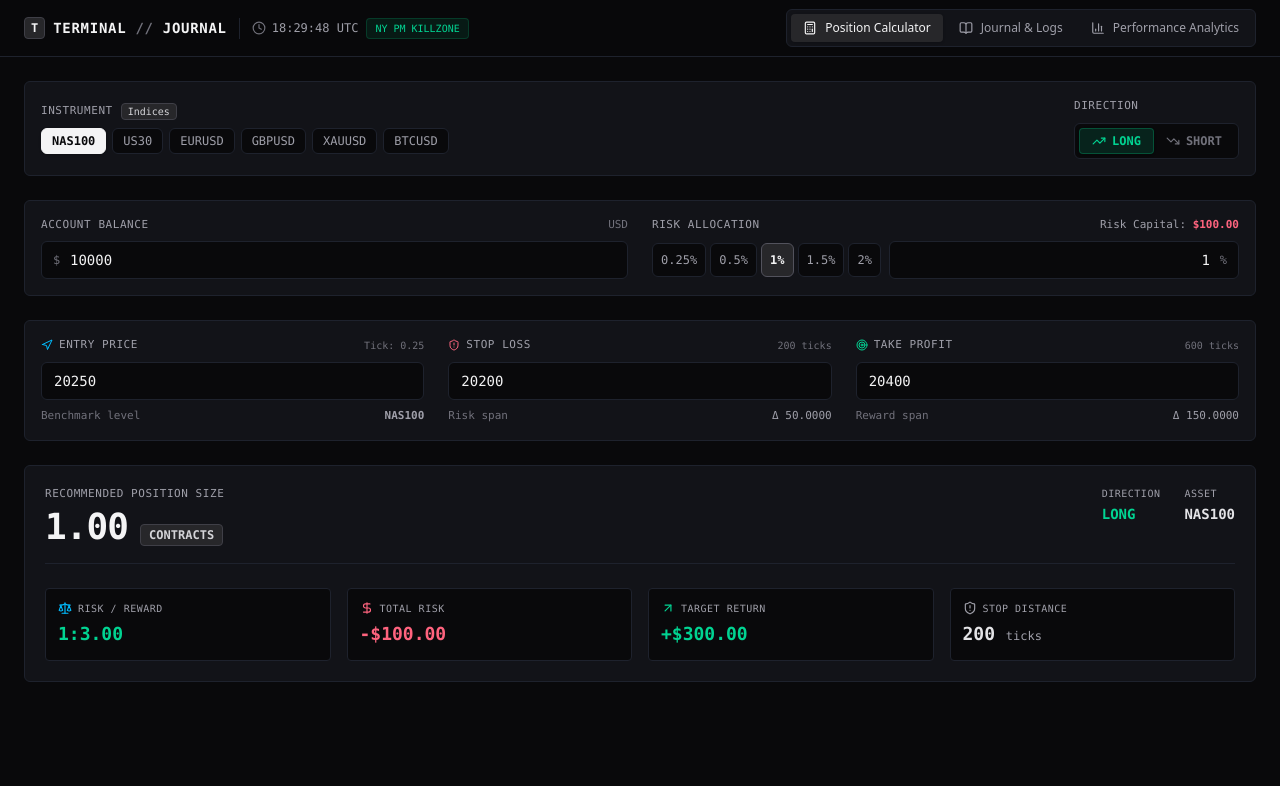
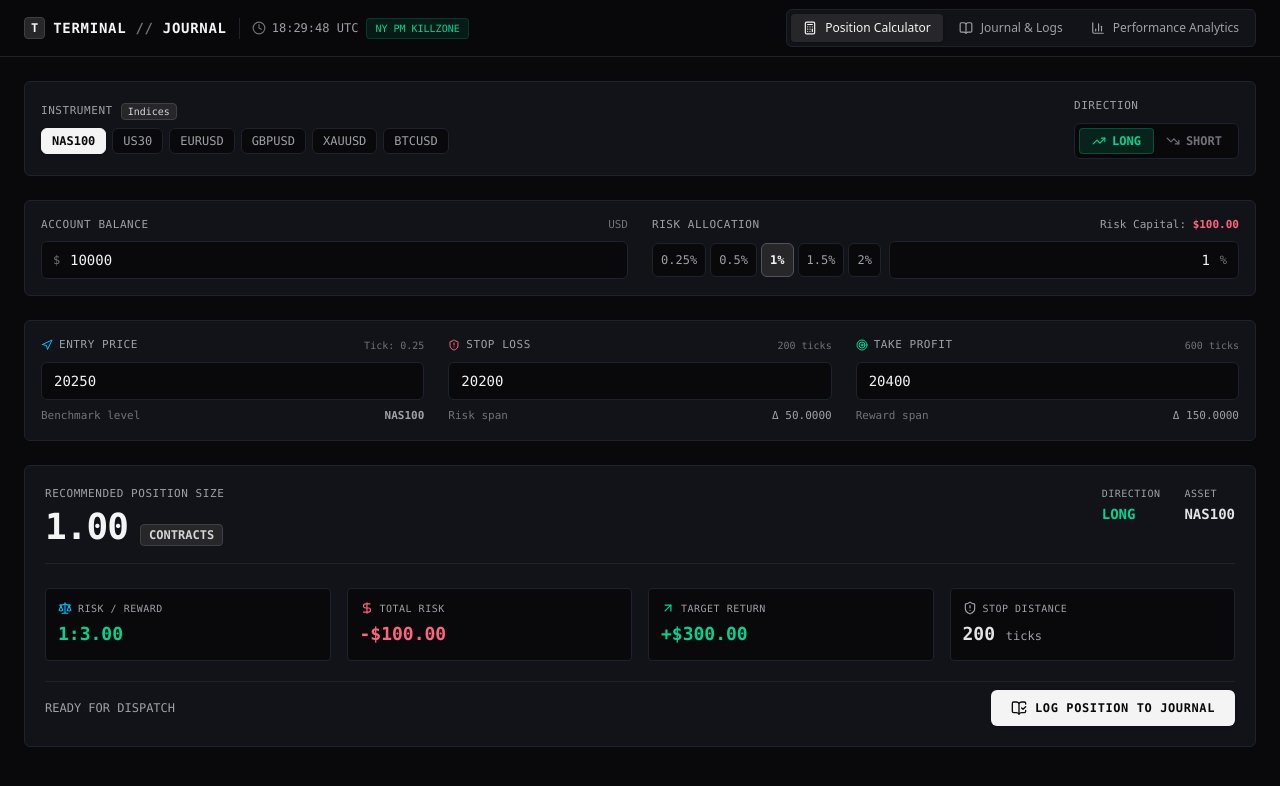
Before and after one commit to akio-q/trading-journal, a Next.js app: page / in a window 1280 px wide. Shown: the top 786 px of the page. Built offline with nearby package versions, Linux system fonts and the light colour scheme.

Commit message:
feat(calculator): implement log trade action hook with payload dispatcher and execution guard

```diff
--- a/components/calculator.tsx
+++ b/components/calculator.tsx
@@ -6,6 +6,7 @@ import {
   ASSET_SPECS,
   AssetSymbol,
   TradeDirection,
+  TradeLog,
 } from "@/types/trading";
 import { calculatePositionSize } from "@/lib/calculations";
 import {
@@ -18,11 +19,19 @@ import {
   Scale,
   DollarSign,
   ArrowUpRight,
+  BookOpenCheck,
+  CheckCircle2,
 } from "lucide-react";
 
 const RISK_PRESETS = [0.25, 0.5, 1.0, 1.5, 2.0] as const;
 
-export function PositionCalculator() {
+export type LogTradePayload = Omit<TradeLog, "id" | "createdAt" | "status">;
+
+interface PositionCalculatorProps {
+  onLogTrade?: (trade: LogTradePayload) => void;
+}
+
+export function PositionCalculator({ onLogTrade }: PositionCalculatorProps) {
   const [selectedAsset, setSelectedAsset] = useState<AssetSymbol>("NAS100");
   const [direction, setDirection] = useState<TradeDirection>("long");
 
@@ -40,6 +49,9 @@ export function PositionCalculator() {
   const [takeProfitPrice, setTakeProfitPrice] = useState<number>(
     ASSET_SPECS.NAS100.defaultTp,
   );
+
+  // Visual feedback state for logged trades
+  const [lastLoggedAt, setLastLoggedAt] = useState<string | null>(null);
 
   const handleSelectAsset = (asset: AssetSymbol) => {
     setSelectedAsset(asset);
@@ -82,6 +94,30 @@ export function PositionCalculator() {
 
   const positionUnitLabel =
     currentSpec.category === "Indices" ? "CONTRACTS" : "LOTS";
+
+  const handleLogTrade = () => {
+    if (!result.isValid) return;
+
+    const payload: LogTradePayload = {
+      asset: selectedAsset,
+      direction,
+      entryPrice,
+      stopLossPrice,
+      takeProfitPrice,
+      positionSize: result.positionSize,
+      riskPercentage,
+      cashAtRisk: result.cashAtRisk,
+      projectedProfit: result.projectedProfit,
+      riskRewardRatio: result.riskRewardRatio,
+    };
+
+    if (onLogTrade) {
+      onLogTrade(payload);
+    }
+
+    const timestamp = new Date().toLocaleTimeString();
+    setLastLoggedAt(timestamp);
+  };
 
   return (
     <div className="w-full space-y-6">
@@ -371,8 +407,8 @@ export function PositionCalculator() {
         </div>
       </div>
 
-      {/* 4. Live Results HUD Card */}
-      <div className="p-5 rounded-md border border-[#1e222d] bg-[#121318]">
+      {/* 4. Live Results HUD Card & Execution Bar */}
+      <div className="p-5 rounded-md border border-[#1e222d] bg-[#121318] space-y-5">
         {!result.isValid ? (
           <div className="flex items-center gap-3 p-3 rounded bg-rose-500/10 border border-rose-500/20 text-rose-400 font-mono text-xs">
             <AlertTriangle className="w-4 h-4 shrink-0 text-rose-400" />
@@ -484,6 +520,38 @@ export function PositionCalculator() {
             </div>
           </div>
         )}
+
+        {/* 5. Terminal Action Bar */}
+        <div className="pt-2 border-t border-[#1e222d] flex flex-col sm:flex-row items-center justify-between gap-3">
+          <div className="flex items-center gap-2 text-xs font-mono text-zinc-500">
+            {lastLoggedAt ? (
+              <span className="inline-flex items-center gap-1.5 text-emerald-400">
+                <CheckCircle2 className="w-3.5 h-3.5" />
+                LOGGED AT {lastLoggedAt}
+              </span>
+            ) : !result.isValid ? (
+              <span className="text-zinc-600 font-semibold tracking-wide">
+                EXECUTION BLOCKED
+              </span>
+            ) : (
+              <span className="text-zinc-400">READY FOR DISPATCH</span>
+            )}
+          </div>
+
+          <button
+            type="button"
+            disabled={!result.isValid}
+            onClick={handleLogTrade}
+            className={`w-full sm:w-auto inline-flex items-center justify-center gap-2 px-5 py-2.5 rounded-md font-mono text-xs font-bold uppercase tracking-wider transition-all duration-150 ${
+              result.isValid
+                ? "bg-zinc-100 text-zinc-950 hover:bg-white active:scale-[0.99] shadow-sm cursor-pointer"
+                : "bg-zinc-900 text-zinc-600 border border-[#1e222d] cursor-not-allowed opacity-60"
+            }`}
+          >
+            <BookOpenCheck className="w-4 h-4" />
+            Log Position To Journal
+          </button>
+        </div>
       </div>
     </div>
   );
--- a/types/trading.ts
+++ b/types/trading.ts
@@ -91,3 +91,20 @@ export const SESSIONS = [
 export type TradingSession = (typeof SESSIONS)[number];
 
 export type ActiveTab = "calculator" | "journal" | "analytics";
+
+export interface TradeLog {
+  id: string;
+  asset: AssetSymbol;
+  direction: TradeDirection;
+  entryPrice: number;
+  stopLossPrice: number;
+  takeProfitPrice: number;
+  positionSize: number;
+  riskPercentage: number;
+  cashAtRisk: number;
+  projectedProfit: number;
+  riskRewardRatio: number;
+  status: "OPEN" | "WIN" | "LOSS" | "BE";
+  notes?: string;
+  createdAt: string;
+}
```
